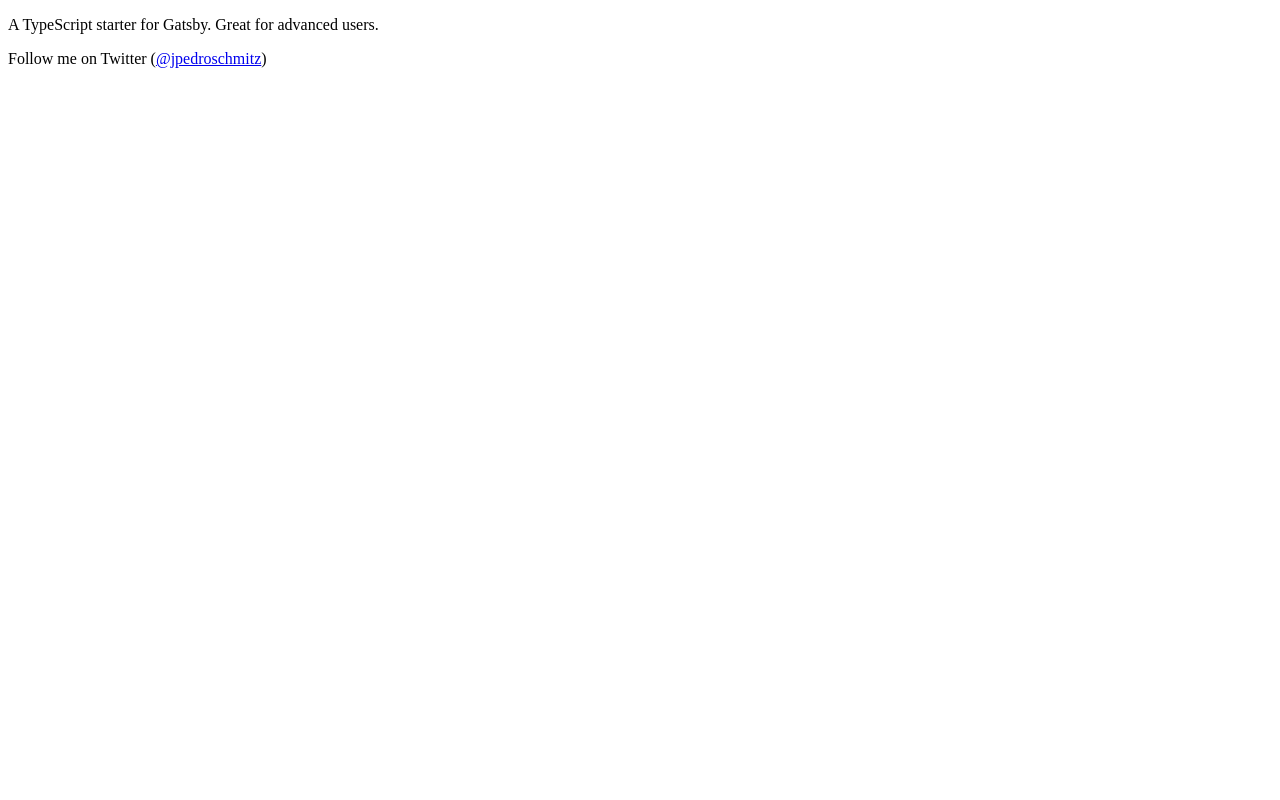
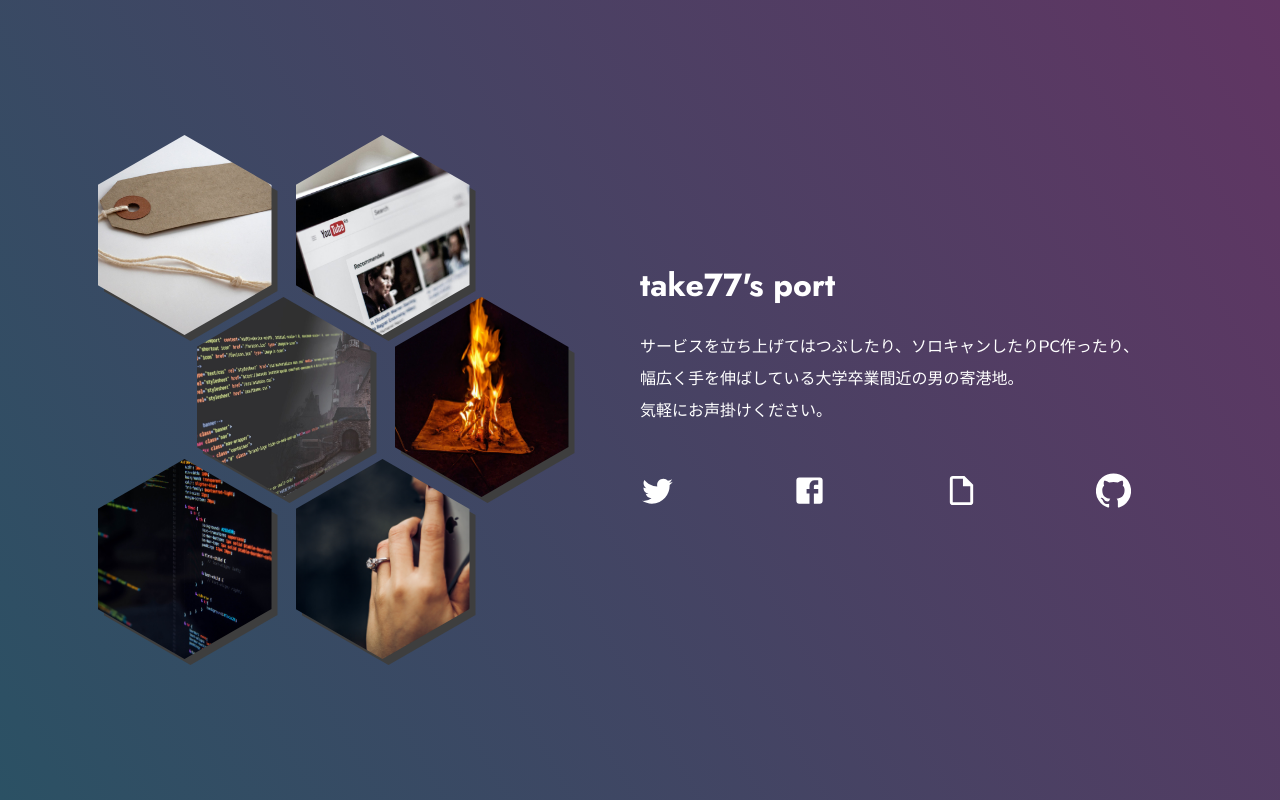
Before and after one commit to take77/take77_port, a Gatsby site: page / in a window 1280 px wide. Built offline with nearby package versions, Linux system fonts and the light colour scheme; Gatsby itself is replaced by a stand-in of ours.

Commit message:
feat: create PC toppage

```diff
--- a/gatsby-config.js
+++ b/gatsby-config.js
@@ -1,5 +1,5 @@
 module.exports = {
   // Since `gatsby-plugin-typescript` is automatically included in Gatsby you
   // don't need to define it here (just if you need to change the options)
-  plugins: [],
+  plugins: [`gatsby-plugin-material-ui`],
 };
--- /dev/null
+++ b/src/components/basic/display/HexagonLinkBlock.tsx
@@ -0,0 +1,39 @@
+import React from 'react';
+import { makeStyles } from '@material-ui/core';
+
+import Foo from '@/images/TestImage.jpg';
+
+type PropsType = {
+    image:  any;
+    name: string;
+}
+
+const useStyles = makeStyles({
+    fitering: {
+        filter: 'drop-shadow(6px 6px 0px #3e3e3e)',
+    },
+    imageClipPath: {
+        width: '174px',
+        height: '200px',
+        clipPath: 'polygon(50% 0%, 100% 25%, 100% 75%, 50% 100%, 0% 75%, 0% 25% )',
+    },
+    imageAdjust: {
+        width: '174px',
+        height: '200px',
+        objectFit: 'cover',
+    },
+});
+
+const HexagonLinkBlock = (props: PropsType) => {
+    const classes = useStyles();
+
+    return (
+        <div className={classes.fitering}>
+            <div className={classes.imageClipPath}>
+                <img src={props.image} alt={props.name} className={classes.imageAdjust} />
+            </div>
+        </div>
+    )
+};
+
+export default HexagonLinkBlock;
--- /dev/null
+++ b/src/components/basic/paragraph/TopParagraph.tsx
@@ -0,0 +1,27 @@
+import React from 'react';
+import { makeStyles } from '@material-ui/core';
+
+require('typeface-sawarabi-gothic');
+
+const useStyles = makeStyles({
+    desc: {
+        fontFamily: '"Sawarabi Gothic", sans-serif',
+        color: '#ffffff',
+        lineHeight: '2em',
+    },
+    forBreakPoint: {
+        display: 'inline-block',
+    }
+});
+
+const TopParagraph = () => {
+    const classes = useStyles();
+
+    return (
+        <p className={classes.desc}>
+            <span>サービスを立ち上げてはつぶしたり、</span><span className={classes.forBreakPoint}>ソロキャンしたりPC作ったり、</span><br /><span className={classes.forBreakPoint}>幅広く手を伸ばしている</span><span className={classes.forBreakPoint}>大学卒業間近の男の寄港地。</span><br /><span>気軽にお声掛けください。</span>
+        </p>
+    )
+}
+
+export default TopParagraph;
--- /dev/null
+++ b/src/components/basic/title/TopTitle.tsx
@@ -0,0 +1,21 @@
+import React from 'react';
+import { makeStyles } from '@material-ui/core';
+
+require('typeface-jost');
+
+const useStyles = makeStyles({
+    title: {
+        fontFamily: '"jost", sans-serif',
+        color: '#ffffff',
+    }
+})
+
+const TopTitle = () => {
+    const classes = useStyles();
+
+    return (
+        <h1 className={classes.title}>take77's port</h1>
+    );
+}
+
+export default TopTitle;
--- /dev/null
+++ b/src/components/section/IconLInkBox.tsx
@@ -0,0 +1,39 @@
+import React from 'react';
+import { makeStyles } from '@material-ui/core';
+import Grid from '@material-ui/core/Grid';
+import TwitterIcon from '@material-ui/icons/Twitter';
+import FacebookIcon from '@material-ui/icons/Facebook';
+import GitHubIcon from '@material-ui/icons/GitHub';
+import InsertDriveFileOutlinedIcon from '@material-ui/icons/InsertDriveFileOutlined';
+
+const useStyles = makeStyles({
+    iconsBox: {
+        margin: '3em 0',
+    },
+    icon: {
+        color: '#ffffff',
+    }
+});
+
+const IconLinkBox = () => {
+    const classes = useStyles();
+
+    return (
+        <Grid container className={classes.iconsBox}>
+            <Grid xs={3}>
+                <TwitterIcon fontSize="large" className={classes.icon} />
+            </Grid>
+            <Grid xs={3}>
+                <FacebookIcon fontSize="large" className={classes.icon} />
+            </Grid>
+            <Grid xs={3}>
+                <InsertDriveFileOutlinedIcon fontSize="large" className={classes.icon} />
+            </Grid>
+            <Grid xs={3}>
+                <GitHubIcon fontSize="large" className={classes.icon} />
+            </Grid>
+        </Grid>
+    )
+}
+
+export default IconLinkBox
--- /dev/null
+++ b/src/components/section/PCLinkBox.tsx
@@ -0,0 +1,76 @@
+import React from 'react';
+import { makeStyles } from '@material-ui/core';
+
+import HexagonLinkBlock from '../basic/display/HexagonLinkBlock';
+
+import Intro from '@/images/Intro.jpg';
+import Service from '@/images/Service.jpg';
+import Develop from '@/images/Develop.jpg';
+import Movie from '@/images/Movie.jpg';
+import Hobby from '@/images/Hobby.jpg';
+import Contact from '@/images/Contact.jpg';
+
+const useStyles = makeStyles({
+    linksBox: {
+        position: 'relative',
+        height: '530px',
+        width: '477px',
+        margin: '0 auto'
+    },
+    linkBlockCommon: {
+        position: 'absolute',
+    },
+    linkBlock_01: {
+        top: 0,
+        left: 0,
+    },
+    linkBlock_02: {
+        top: '162px',
+        left: '99px',
+    },
+    linkBlock_03: {
+        top: '324px',
+        left: 0,
+    },
+    linkBlock_04: {
+        top: 0,
+        left: '198px',
+    },
+    linkBlock_05: {
+        top: '162px',
+        left: '297px',
+    },
+    linkBlock_06: {
+        top: '324px',
+        left: '198px',
+    },
+})
+
+const PCLinkBox = () => {
+    const classes = useStyles();
+
+    return (
+        <div className={classes.linksBox}>
+            <div className={`${classes.linkBlockCommon} ${classes.linkBlock_01}`}>
+                <HexagonLinkBlock image={Intro} name='Intro' />
+            </div>
+            <div className={`${classes.linkBlockCommon} ${classes.linkBlock_02}`}>
+                <HexagonLinkBlock image={Service} name='Service' />
+            </div>
+            <div className={`${classes.linkBlockCommon} ${classes.linkBlock_03}`}>
+                <HexagonLinkBlock image={Develop} name='Develop' />
+            </div>
+            <div className={`${classes.linkBlockCommon} ${classes.linkBlock_04}`}>
+                <HexagonLinkBlock image={Movie} name='Movie' />
+            </div>
+            <div className={`${classes.linkBlockCommon} ${classes.linkBlock_05}`}>
+                <HexagonLinkBlock image={Hobby} name='Hobby' />
+            </div>
+            <div className={`${classes.linkBlockCommon} ${classes.linkBlock_06}`}>
+                <HexagonLinkBlock image={Contact} name='Contact' />
+            </div>
+        </div>
+    );
+};
+
+export default PCLinkBox;
--- a/src/declarations.d.ts
+++ b/src/declarations.d.ts
@@ -1 +1,3 @@
 // This file holds ambient type declarations.
+declare module '*.png'
+declare module '*.jpg'
--- /dev/null
+++ b/src/others/layout.css
@@ -0,0 +1,14 @@
+html {
+    width: 100%;
+    height: 100%;
+    -ms-text-size-adjust: 100%;
+    -webkit-text-size-adjust: 100%;
+    box-sizing: border-box;
+}
+
+body {
+    width: 100%;
+    height: 100%;
+    box-sizing: border-box;
+    margin: 0;
+}
--- a/src/pages/index.tsx
+++ b/src/pages/index.tsx
@@ -1,14 +1,47 @@
 import React from 'react';
 import { PageProps } from 'gatsby';
+import { makeStyles } from '@material-ui/core';
+import Grid from '@material-ui/core/Grid';
 
-const Home: React.FC<PageProps> = () => (
-  <main>
-    <p>A TypeScript starter for Gatsby. Great for advanced users.</p>
-    <p>
-      Follow me on Twitter (
-      <a href="https://twitter.com/jpedroschmitz">@jpedroschmitz</a>)
-    </p>
-  </main>
-);
+import '../others/layout.css';
+
+import PCLinkBox from '@/components/section/PCLinkBox'
+import TopTitle from '@/components/basic/title/TopTitle';
+import TopParagraph from '@/components/basic/paragraph/TopParagraph';
+import IconLinkBox from '@/components/section/IconLInkBox';
+
+const useStyles = makeStyles({
+    mainContainer: {
+        height: '100vh',
+        background: 'linear-gradient(60deg, #2b5164, #613563)',
+        display: 'flex',
+        alignItems: 'center',
+        justifyContent: 'center',
+    },
+    contentBox: {
+        margin: '2em',
+        maxWidth: '1280px',
+        minHeight: '530px',
+    },
+})
+
+const Home: React.FC<PageProps> = () => {
+    const classes = useStyles();
+
+    return (
+    <main className={classes.mainContainer}>
+        <Grid container alignItems='center' className={classes.contentBox}>
+            <Grid sm={12} md={8} lg={6}>
+                <PCLinkBox />
+            </Grid>
+            <Grid sm={12} md={4} lg={6}>
+                <TopTitle />
+                <TopParagraph />
+                <IconLinkBox />
+            </Grid>
+        </Grid>
+    </main>
+    )
+};
 
 export default Home;
```
Also changed, not shown: package.json (+6 -9 lines), src/images/Contact.jpg (added), src/images/Develop.jpg (added), src/images/Hobby.jpg (added), src/images/Intro.jpg (added), src/images/Movie.jpg (added), src/images/Service.jpg (added), src/images/TestImage.jpg (added), 2 other files.
